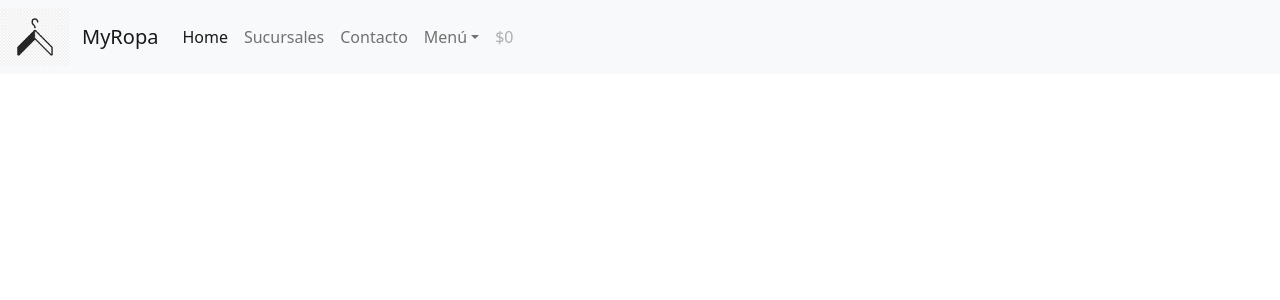
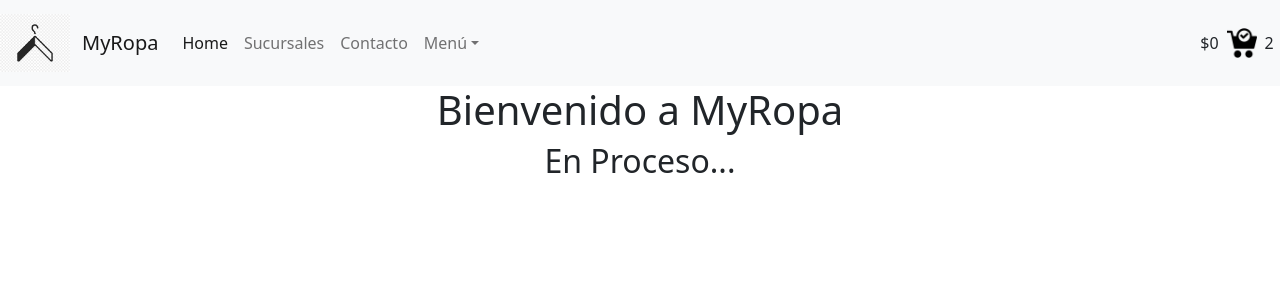
Before and after one commit to NataliaNasserDona/MyRopa, a React (Create React App) app: page / in a window 1280 px wide. Shown: the top 300 px of the page. Built offline with nearby package versions, Linux system fonts and the light colour scheme.

Commit message:
Agregue carrito y mensaje

```diff
--- a/src/App.js
+++ b/src/App.js
@@ -2,13 +2,16 @@ import logo from './logo.svg';
 import './App.css';
 import "bootstrap/dist/css/bootstrap.min.css";
 import 'bootstrap/dist/js/bootstrap.bundle.min';
-import NavBar from './Components/Navbar/NavBar.js'
+import NavBar from './Components/Navbar/NavBar.js';
+import ItemListContainer from './Components/ItemListContainer/ItemListContainer.js'
+
 function App() {
   return (
     <div className="App">
       <header>
         <NavBar />
       </header>
+      <ItemListContainer />
     </div>
   );
 }
--- /dev/null
+++ b/src/Components/CartWidget/CartWidget.css
@@ -0,0 +1,20 @@
+.tamCarro{
+    width: 30px;
+}
+
+.posicion{
+    display: flex;
+    justify-content: center;
+    align-items: center;
+    width: 70px;
+    height: 70px;
+}
+
+.precio{
+    padding-right: 0.5rem;
+}
+
+.cant{
+    padding-left: 0.5rem;
+    padding-right: 1rem;
+}
--- /dev/null
+++ b/src/Components/CartWidget/CartWidget.js
@@ -0,0 +1,14 @@
+import carro from '../../assets/img/carro.png'
+import './CartWidget.css'
+
+const CartWidget = () => {
+    return <>
+        <div className="posicion">
+            <label className="precio">$0</label>
+            <img src={carro} className='tamCarro' alt='imgCarro' />
+            <label className="cant">2</label>
+        </div>
+    </>
+}
+
+export default CartWidget
--- /dev/null
+++ b/src/Components/ItemListContainer/ItemListContainer.js
@@ -0,0 +1,8 @@
+const ItemListContainer = () => {
+    return <>
+        <h1>Bienvenido a MyRopa</h1>
+        <h2>En Proceso...</h2>
+    </>
+}
+
+export default ItemListContainer
--- a/src/Components/Navbar/NavBar.js
+++ b/src/Components/Navbar/NavBar.js
@@ -1,12 +1,13 @@
 
 import './NavBar.css'
 import logot from "../../assets/img/logo.jpg"
+import CartWidget from '../CartWidget/CartWidget.js';
 
 const NavmyRopa = () => {
     return <>
         <nav class="navbar navbar-expand-lg navbar-light bg-light">
 
-                <img src={logot} className='appLogo logo' alt='logo'/>
+            <img src={logot} className='appLogo logo' alt='logo' />
 
             <div class="container-fluid">
                 <a class="navbar-brand" href="dangerouslySetInnerHTML">MyRopa</a>
@@ -34,12 +35,11 @@ const NavmyRopa = () => {
                                 <li><a class="dropdown-item" href="dangerouslySetInnerHTML">Accesorios</a></li>
                             </ul>
                         </li>
-                        <li class="nav-item">
-                            <a class="nav-link disabled">$0</a>
-                        </li>
                     </ul>
                 </div>
             </div>
+
+            <CartWidget />
         </nav>
     </>;
 }
```
Also changed, not shown: src/assets/img/carro.png (added).
